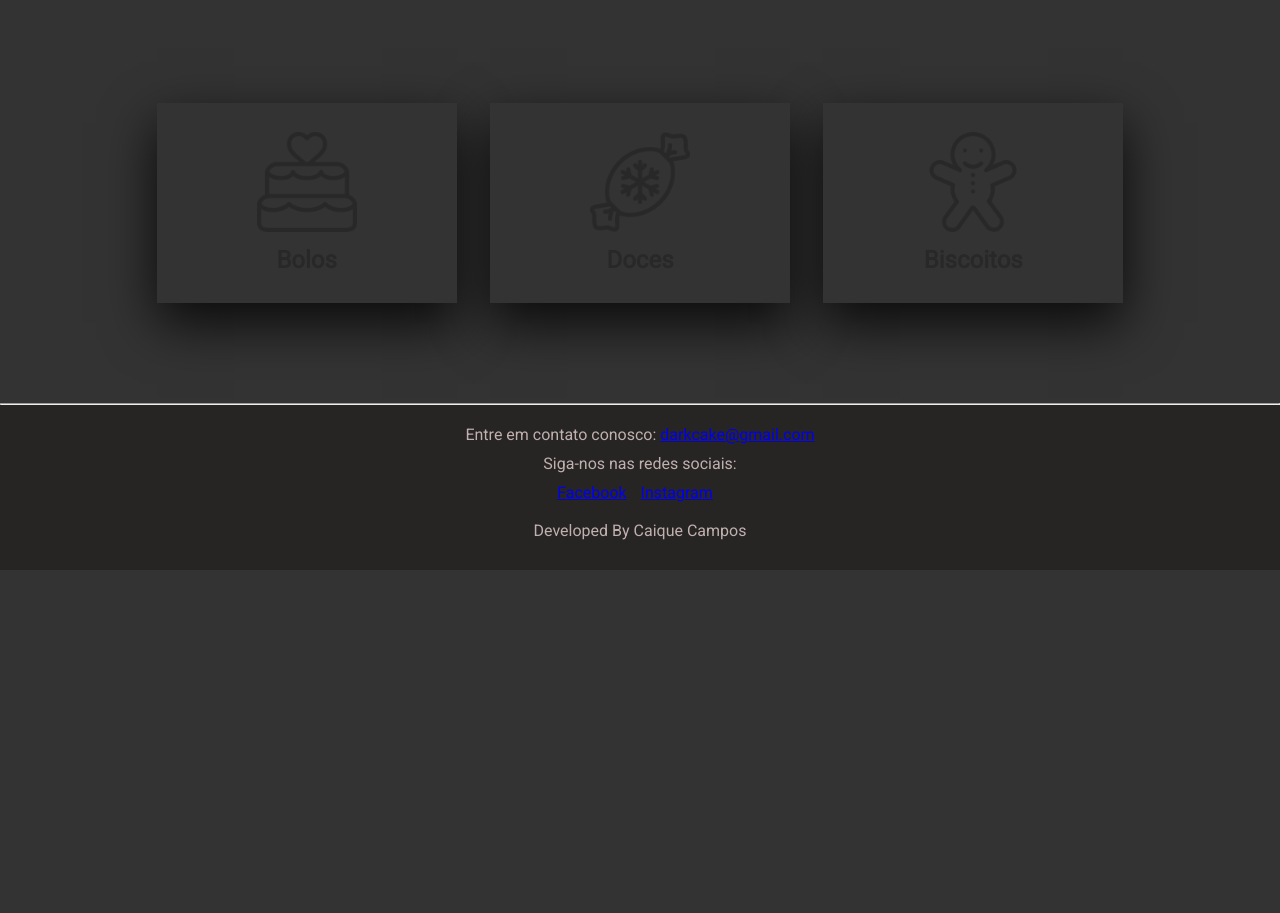
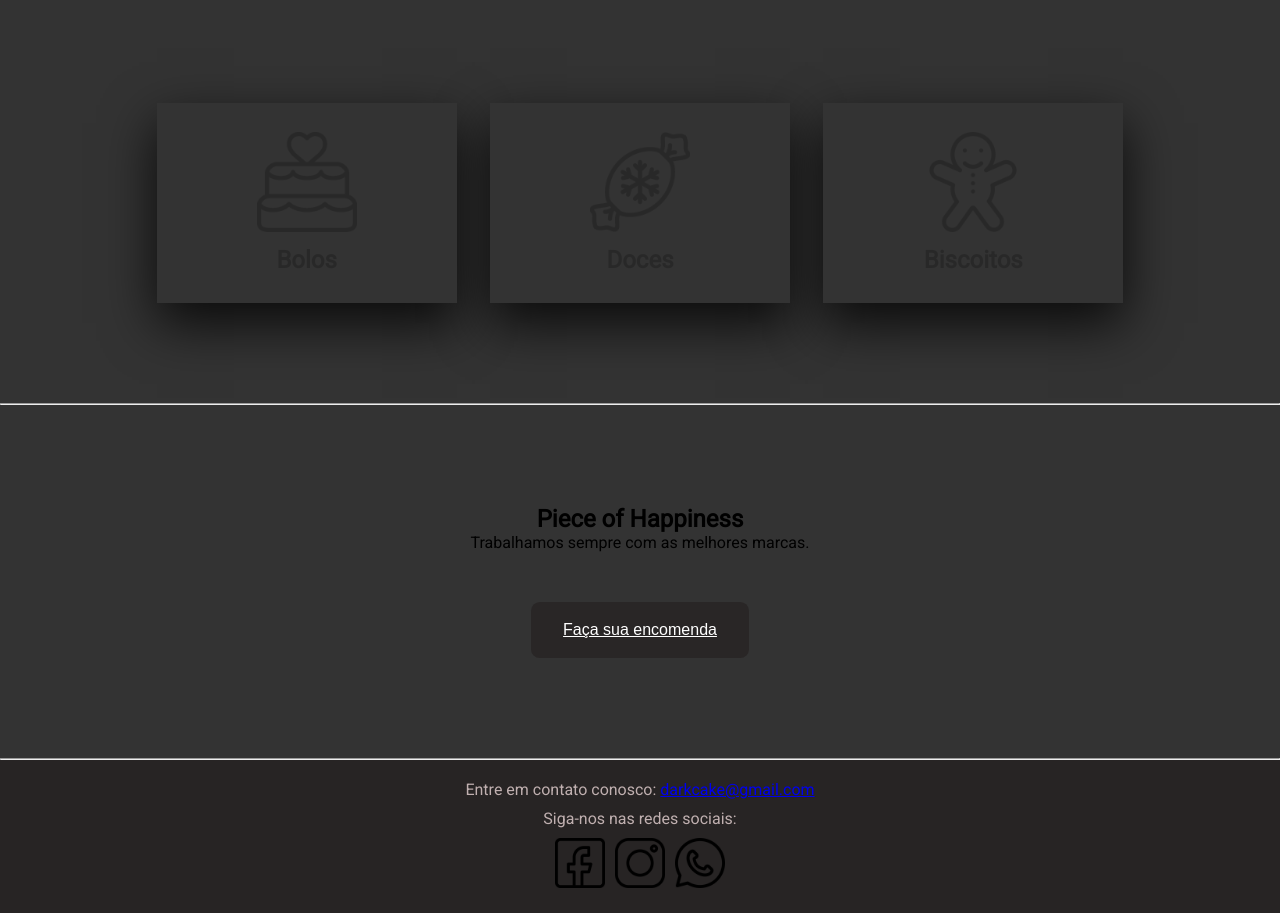
Before and after one commit to camposcaique/Dark_Cake_Project, a plain HTML site: page index.html in a window 1280 px wide. Shown: the part 576-1489 px from the top of the page. Before the commit the page ends 1146 px from the top, so only its background shows below. Drawn offline with Linux system fonts and the light colour scheme.

Commit message:
adicionando os icones das redes sociais no footer

```diff
--- a/index.html
+++ b/index.html
@@ -72,20 +72,36 @@
             </div>
         </div>
     </div>
+<hr>
+    <div class="text">
+        <h2 class="title">Piece of Happiness</h2>
+        <p>
+          Trabalhamos sempre com as melhores marcas.
+        </p>
+        <a class="button" href="https://api.whatsapp.com/send?phone=5511997028406" target="_blank">Faça sua encomenda</a>
+      </div>
 
     <hr>
     <footer class="footer">
         <p>Entre em contato conosco: <a href="mailto:contato@meusite.com">darkcake@gmail.com</a></p>
         <p>Siga-nos nas redes sociais:</p>
+
         <ul>
-          <li><a href="https://www.facebook.com/profile.php?id=100028835267545" target="_blank">Facebook</a></li>
-                    <li><a href="https://www.instagram.com/darkcake_/" target="
-                        ">Instagram</a></li>
-                    <br>
-                    <br>
-                    <p>Developed By Caique Campos</p>
+        <div class="socialmedia">
+
+                <li><a href="https://www.facebook.com/profile.php?id=100028835267545" target="_blank">
+                    <img src="./images/facebook (1).png" alt="Facebook" id="facebook">
+
+                    <li><a href="https://www.instagram.com/darkcake_/" target="_blank">
+                        <img src="./images/instagram (1).png" alt="Facebook" id="instagram">
+
+                        <li><a href="https://api.whatsapp.com/send?phone=5511997028406" target="_blank">
+                            <img src="./images/whatsapp.png" alt="Facebook" id="whatsapp">
 
         </ul>
+
+        </div>
+
       </footer>
 </body>
 
--- a/styles.css
+++ b/styles.css
@@ -186,3 +186,42 @@ body {
 #iframe {
     padding: 200%;
 }
+ .text {
+    padding: 100px;
+    position: relative;
+    margin: auto;
+    text-align: center;
+
+ }
+ .button {
+  background-color:rgba(39, 36, 36, 0.8);
+  color: white;
+  height: 3.5rem;
+  display: inline-flex;
+  align-items: center;
+  padding: 0 2rem;
+  border-radius: 0.55rem;
+  font: 500 1rem "DM Sans", sans-serif;
+  transition: 0.8s;
+  margin-top: 50px;
+ }
+
+ .button:hover {
+    background: crimson;
+ }
+
+ .socialmedia {
+    font-size: 20px;
+ }
+
+ #facebook {
+    width: 50px;
+ }
+
+ #instagram {
+    width: 50px;
+ }
+
+ #whatsapp {
+    width: 50px;
+ }
```
Also changed, not shown: images/facebook (1).png (added), images/instagram (1).png (added), images/whatsapp.png (added).
